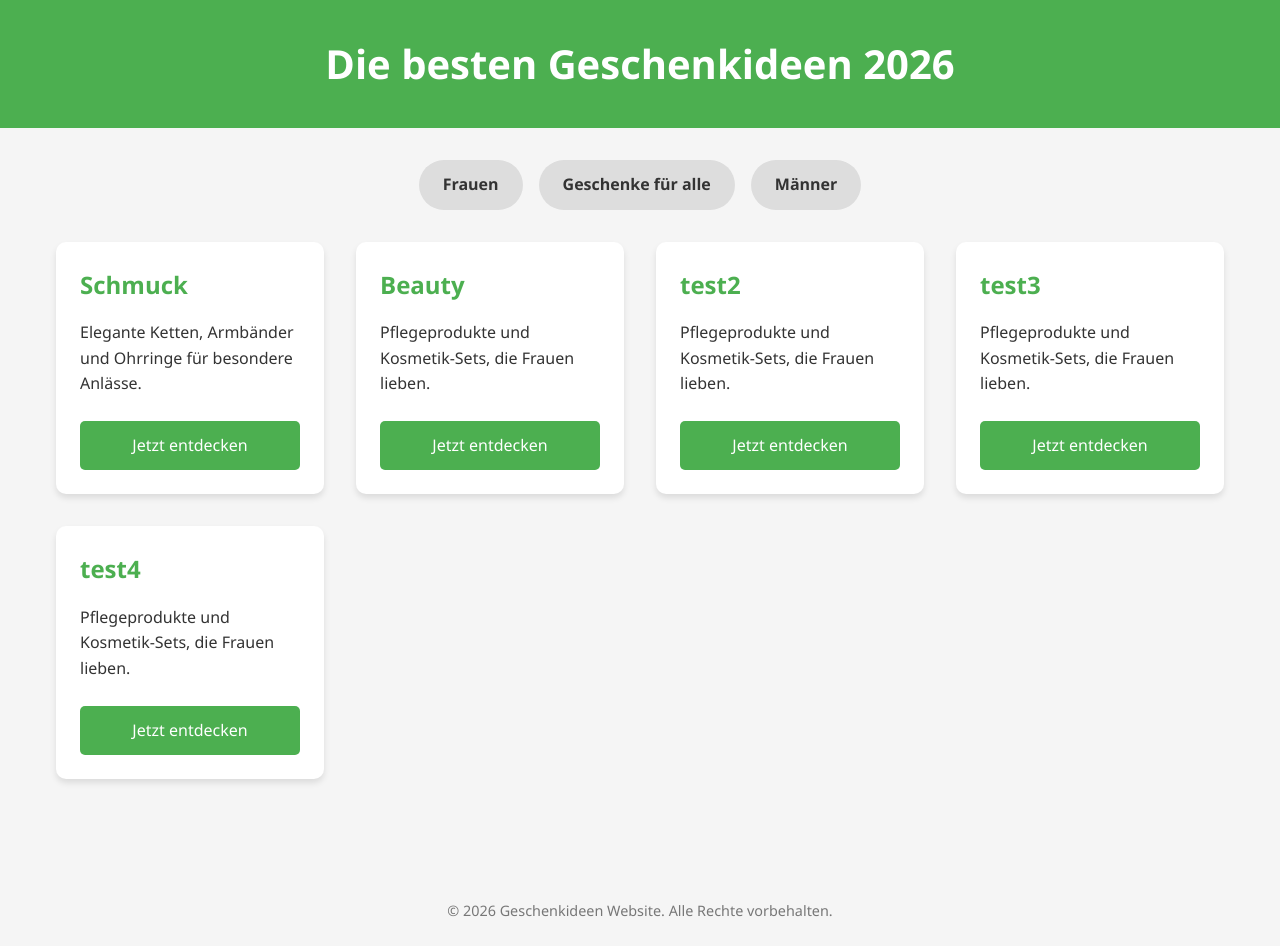
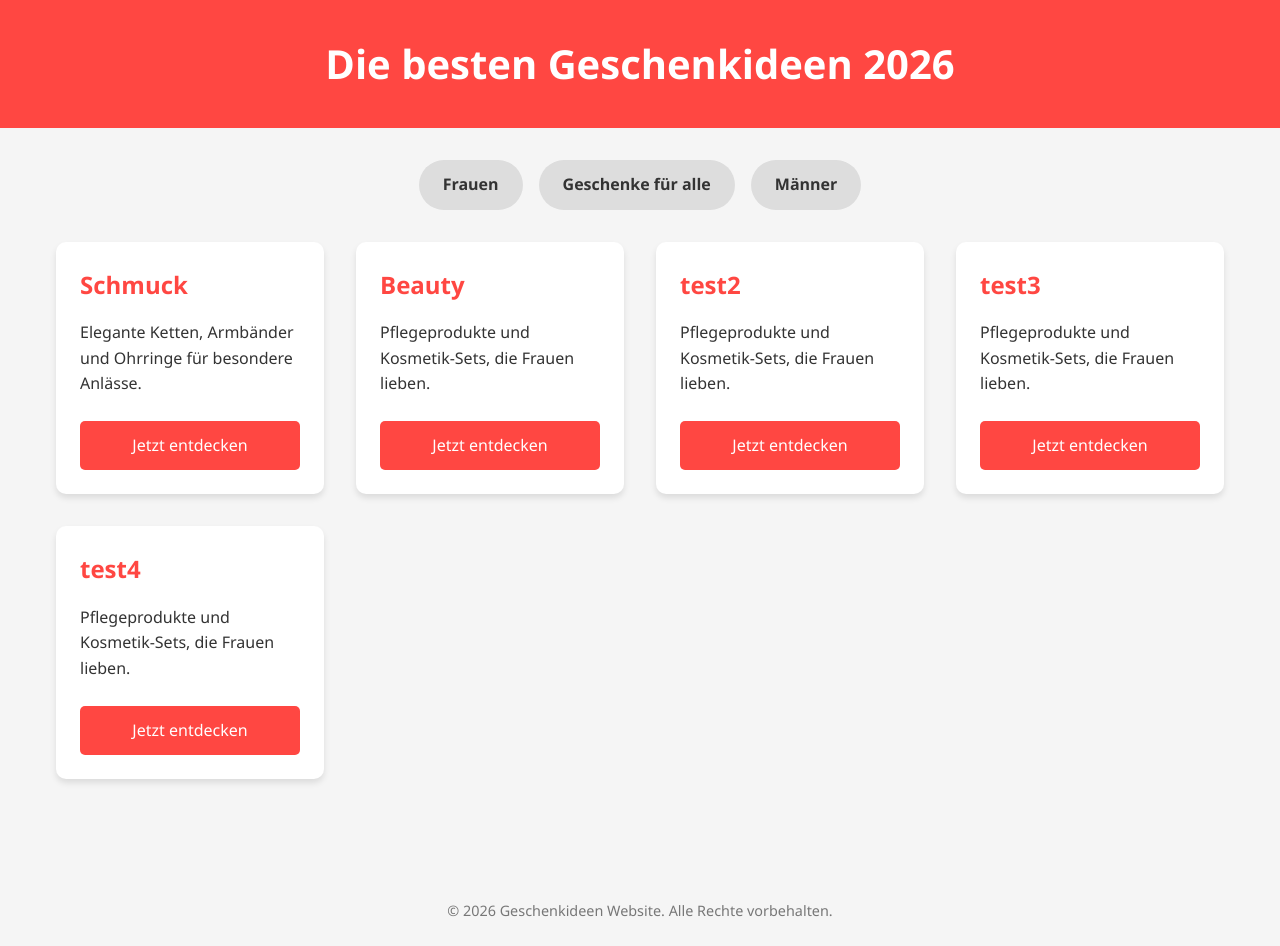
Before and after one commit to techland8/.github.io, a plain HTML site: page index.html in a window 1280 px wide. Drawn offline with Linux system fonts and the light colour scheme.

Commit message:
Update index.html

```diff
--- a/index.html
+++ b/index.html
@@ -19,7 +19,7 @@
         }
 
         header {
-            background-color: #4CAF50;
+            background-color: #ff4742;
             color: white;
             text-align: center;
             padding: 2rem 1rem;
@@ -55,7 +55,7 @@
         }
 
         input[type="radio"]:checked + label {
-            background-color: #4CAF50;
+            background-color: #ff4742;
             color: white;
         }
 
@@ -85,7 +85,7 @@
 
         .category h2 {
             margin-bottom: 1rem;
-            color: #4CAF50;
+            color: #ff4742;
         }
 
         .category p {
@@ -94,7 +94,7 @@
 
         .category a {
             text-decoration: none;
-            background-color: #4CAF50;
+            background-color: #ff4742;
             color: white;
             padding: 0.75rem 1rem;
             border-radius: 5px;
```
